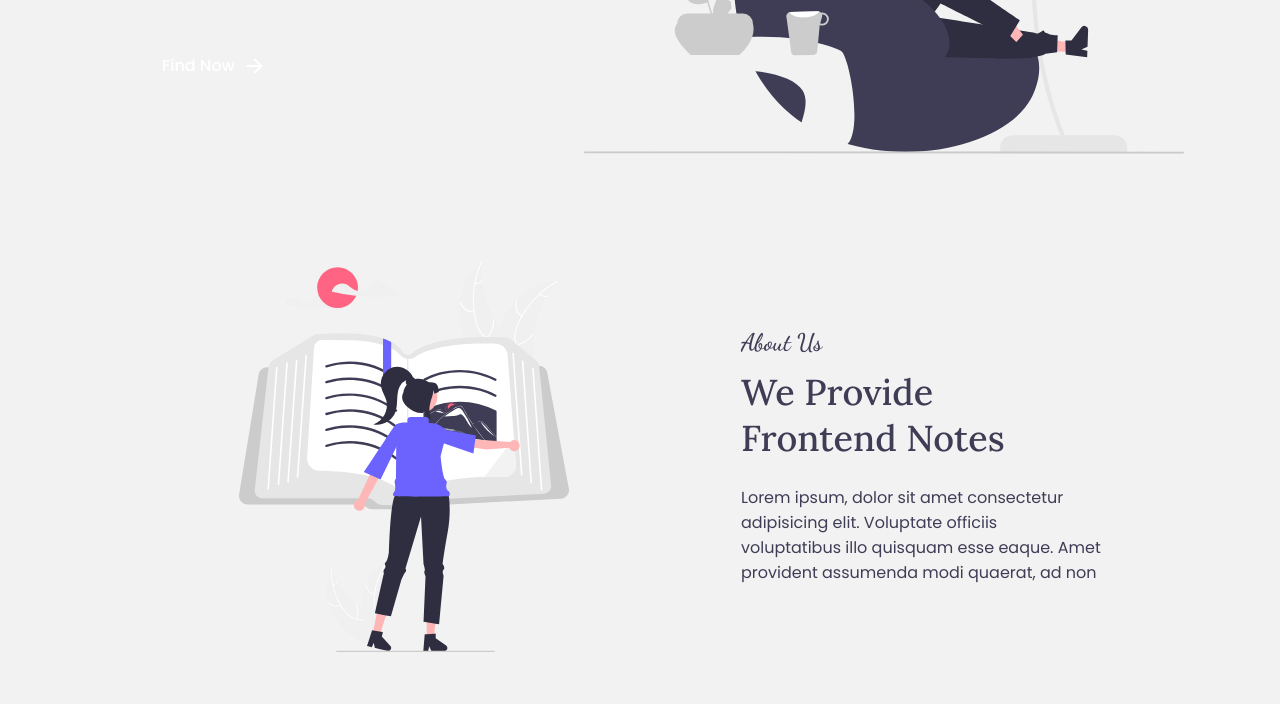
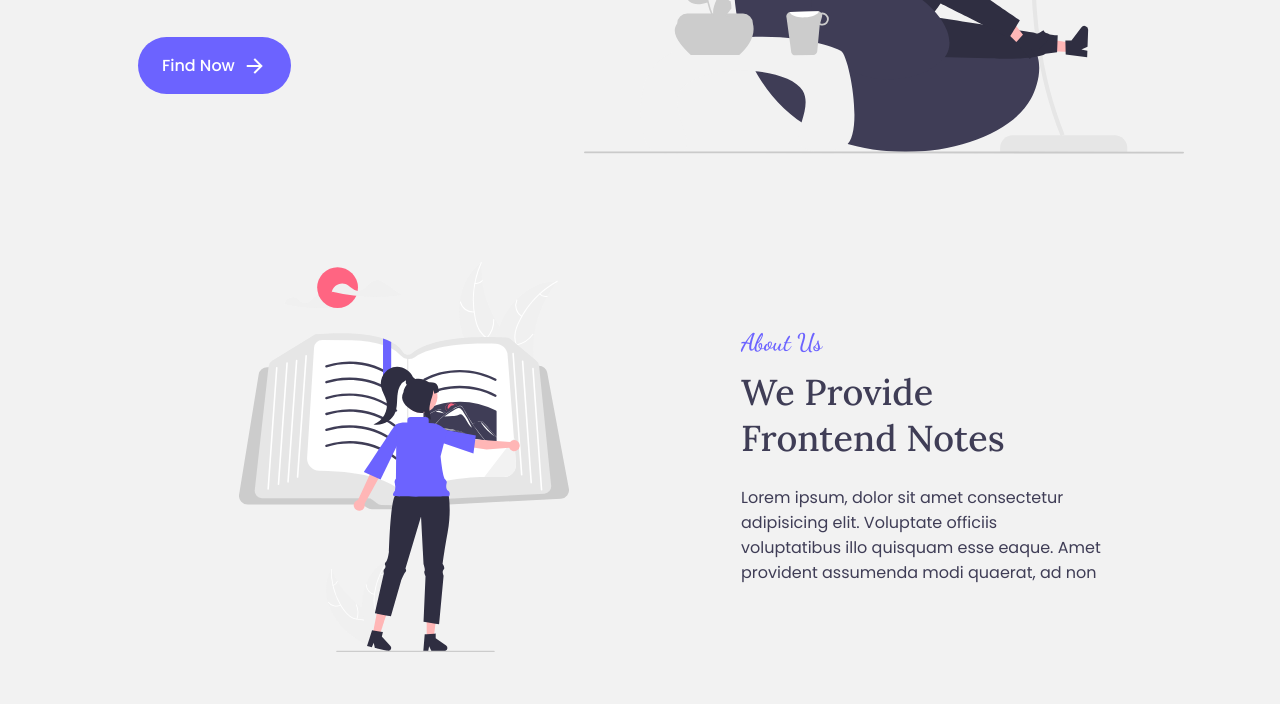
Before and after one commit to iambasilp/Webint-Website, a plain HTML site: page index.html in a window 1280 px wide. Shown: the part 466-1170 px from the top of the page. Drawn offline with nearby package versions, Linux system fonts and the light colour scheme.

Commit message:
color resolved

```diff
--- a/assets/css/styles.css
+++ b/assets/css/styles.css
@@ -14,7 +14,7 @@
   --text-color-light: hsl(19, 8%, 55%);
   --body-color: hsl(0, 0%, 100%);
   --container-color: hsl(19, 100%, 97%); */
-  --first-color:  ;
+  --first-color:  hsl(243.46,100%,69.41%) ;
   --first-color-alt: hsl(243.46,100%,67.41%);
   --title-color: hsl(244.8,17.01%,28.82%);
   --text-color:hsl(244.8,17.01%,28.82%);
```
